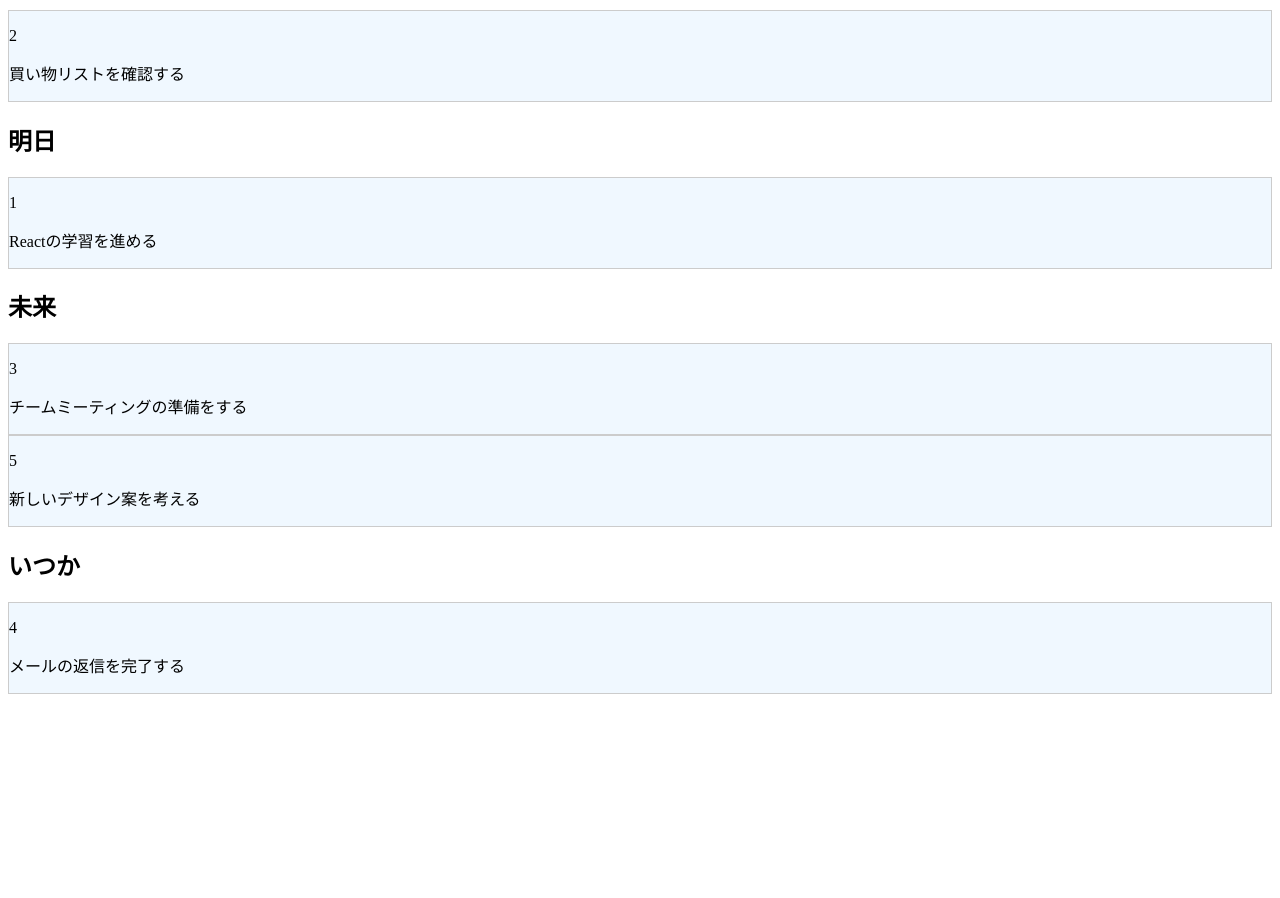
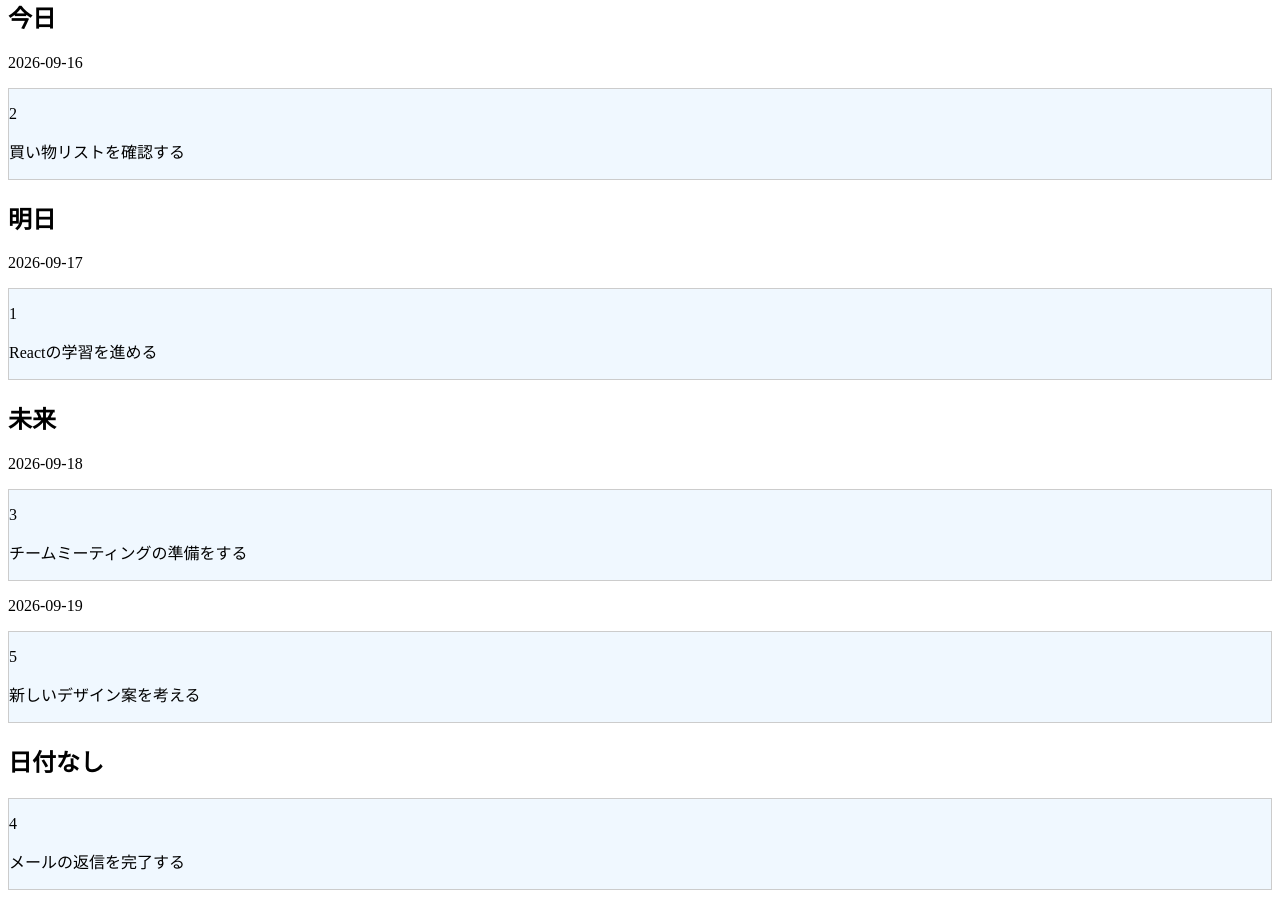
Before and after one commit to konryu-kin/sokuseki, a React (Vite) app: page / in a window 1280 px wide. Shown: the part 120-1018 px from the top of the page. Before the commit the page ends 822 px from the top, so only its background shows below. Built offline with nearby package versions, Linux system fonts and the light colour scheme.

Commit message:
fix: 日付順にタスクが並ぶように修正

```diff
--- a/src/App.tsx
+++ b/src/App.tsx
@@ -1,53 +1,48 @@
-import { getGroupedTasks } from "./data/tasks";
+import { getDisplayGroupedTasks } from "./data/tasks";
 import TaskItem from "./components/taskItem";
 
 function App() {
-  const groupedTasks = getGroupedTasks();
+  const groupedTasks = getDisplayGroupedTasks();
+
+  const sections = [
+    { title: "過去", items: groupedTasks.past },
+    { title: "今日", items: groupedTasks.today },
+    { title: "明日", items: groupedTasks.tomorrow },
+    { title: "未来", items: groupedTasks.future },
+  ];
 
   return (
     <main>
-      <section>
-        <h2>過去</h2>
+      {sections.map(({ title, items }) => (
+        <section key={title}>
+          <h2>{title}</h2>
           <div>
-          {groupedTasks.past.map((task) => (
+            {items.length === 0 ? (
+              <p>なし</p>
+            ) : (
+              items.map(({ date, tasks }) => (
+                <div key={date}>
+                  <p>{date}</p>
+                  {tasks.map((task) => (
                     <TaskItem key={task.id} task={task} />
                   ))}
                 </div>
+              ))
+            )}
+          </div>
         </section>
+      ))}
 
       <section>
-        <h2>今日</h2>
+        <h2>日付なし</h2>
         <div>
-          {groupedTasks.today.map((task) => (
+          {groupedTasks.undated.length === 0 ? (
+            <p>なし</p>
+          ) : (
+            groupedTasks.undated.map((task) => (
               <TaskItem key={task.id} task={task} />
-          ))}
-        </div>
-      </section>
-
-      <section>
-        <h2>明日</h2>
-        <div>
-          {groupedTasks.tomorrow.map((task) => (
-            <TaskItem key={task.id} task={task} />
-          ))}
-        </div>
-      </section>
-
-      <section>
-        <h2>未来</h2>
-        <div>
-          {groupedTasks.future.map((task) => (
-            <TaskItem key={task.id} task={task} />
-          ))}
-        </div>
-      </section>
-
-      <section>
-        <h2>いつか</h2>
-        <div>
-          {groupedTasks.undated.map((task) => (
-            <TaskItem key={task.id} task={task} />
-          ))}
+            ))
+          )}
         </div>
       </section>
     </main>
--- a/src/data/tasks.ts
+++ b/src/data/tasks.ts
@@ -1,6 +1,28 @@
 import type { Task } from "../types/task";
 
-export type TaskGroupName = "past" | "today" | "tomorrow" | "future" | "undated";
+export type TaskGroupName = "past" | "today" | "tomorrow" | "future";
+export type DateTaskMap = Record<string, Task[]>;
+
+export type GroupedTasks = {
+  past: DateTaskMap;
+  today: DateTaskMap;
+  tomorrow: DateTaskMap;
+  future: DateTaskMap;
+  undated: Task[];
+};
+
+export type SortedGroup = {
+  date: string;
+  tasks: Task[];
+};
+
+export type DisplayGroupedTasks = {
+  past: SortedGroup[];
+  today: SortedGroup[];
+  tomorrow: SortedGroup[];
+  future: SortedGroup[];
+  undated: Task[];
+};
 
 function isToday(date: Date) {
   const today = new Date();
@@ -23,6 +45,14 @@ function isTomorrow(date: Date) {
     date.getMonth() === tomorrow.getMonth() &&
     date.getDate() === tomorrow.getDate()
   );
+}
+
+function addTaskToDateMap(dateMap: DateTaskMap, dateKey: string, task: Task) {
+  if (!dateMap[dateKey]) {
+    dateMap[dateKey] = [];
+  }
+
+  dateMap[dateKey].push(task);
 }
 
 export function getTasks(): Task[] {
@@ -73,13 +103,13 @@ export function getTasks(): Task[] {
   ];
 }
 
-export function getGroupedTasks(): Record<TaskGroupName, Task[]> {
+export function getGroupedTasks(): GroupedTasks {
   const tasks = getTasks();
-  const groupedTasks: Record<TaskGroupName, Task[]> = {
-    past: [],
-    today: [],
-    tomorrow: [],
-    future: [],
+  const groupedTasks: GroupedTasks = {
+    past: {},
+    today: {},
+    tomorrow: {},
+    future: {},
     undated: [],
   };
 
@@ -103,17 +133,35 @@ export function getGroupedTasks(): Record<TaskGroupName, Task[]> {
 
     const taskDate = new Date(date);
     taskDate.setHours(0, 0, 0, 0);
+    const dateKey = scheduledDate.slice(0, 10);
 
     if (isToday(taskDate)) {
-      groupedTasks.today.push(task);
+      addTaskToDateMap(groupedTasks.today, dateKey, task);
     } else if (isTomorrow(taskDate)) {
-      groupedTasks.tomorrow.push(task);
+      addTaskToDateMap(groupedTasks.tomorrow, dateKey, task);
     } else if (taskDate < todayStart) {
-      groupedTasks.past.push(task);
+      addTaskToDateMap(groupedTasks.past, dateKey, task);
     } else {
-      groupedTasks.future.push(task);
+      addTaskToDateMap(groupedTasks.future, dateKey, task);
     }
   }
 
   return groupedTasks;
 }
+
+export function getDisplayGroupedTasks(): DisplayGroupedTasks {
+  const groupedTasks = getGroupedTasks();
+
+  const sortDateEntries = (dateMap: DateTaskMap) =>
+    Object.entries(dateMap)
+      .sort(([a], [b]) => new Date(a).getTime() - new Date(b).getTime())
+      .map(([date, tasks]) => ({ date, tasks }));
+
+  return {
+    past: sortDateEntries(groupedTasks.past),
+    today: sortDateEntries(groupedTasks.today),
+    tomorrow: sortDateEntries(groupedTasks.tomorrow),
+    future: sortDateEntries(groupedTasks.future),
+    undated: groupedTasks.undated,
+  };
+}
```
Lines whose indentation alone changed are shown as unchanged.
